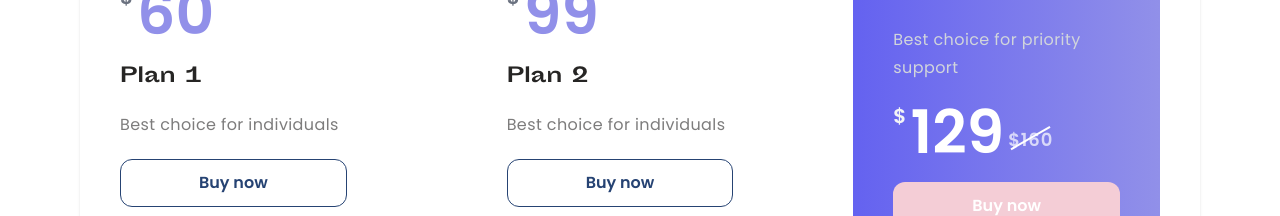
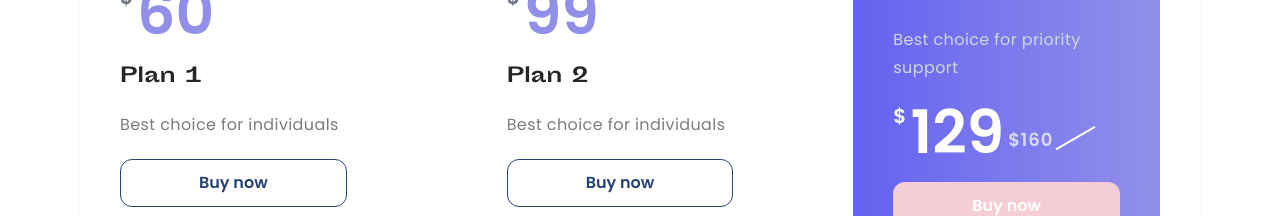
Before and after one commit to sohanemon/helsia-bootcamp, a Next.js app: page / in a window 1280 px wide. Shown: the part 2680-2896 px from the top of the page. Built offline with nearby package versions, Linux system fonts and the light colour scheme.

Commit message:
fix: hydration

```diff
--- a/src/app/pricing.tsx
+++ b/src/app/pricing.tsx
@@ -73,7 +73,7 @@ const PricingCard = ({
           <>
             <p className='relative self-end mb-2 text-lg font-semibold tracking-wider text-white/70'>
               ${offeredPrice}
-              <div className='w-full h-0.5 -rotate-[30deg] absolute top-[40%] bg-white' />
+              <span className='w-full h-0.5 -rotate-[30deg] absolute top-[40%] bg-white' />
             </p>
           </>
         )}
```
